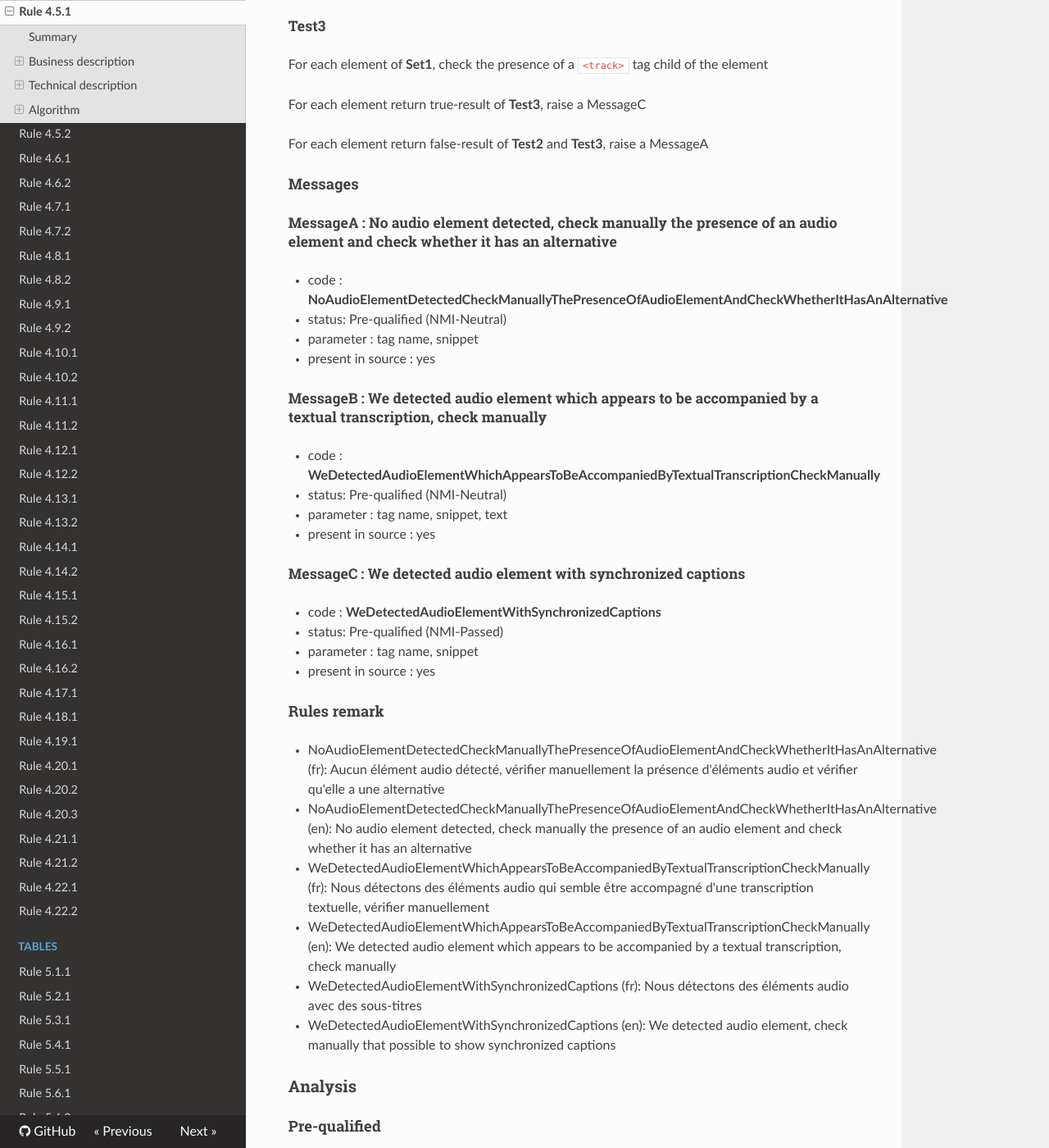
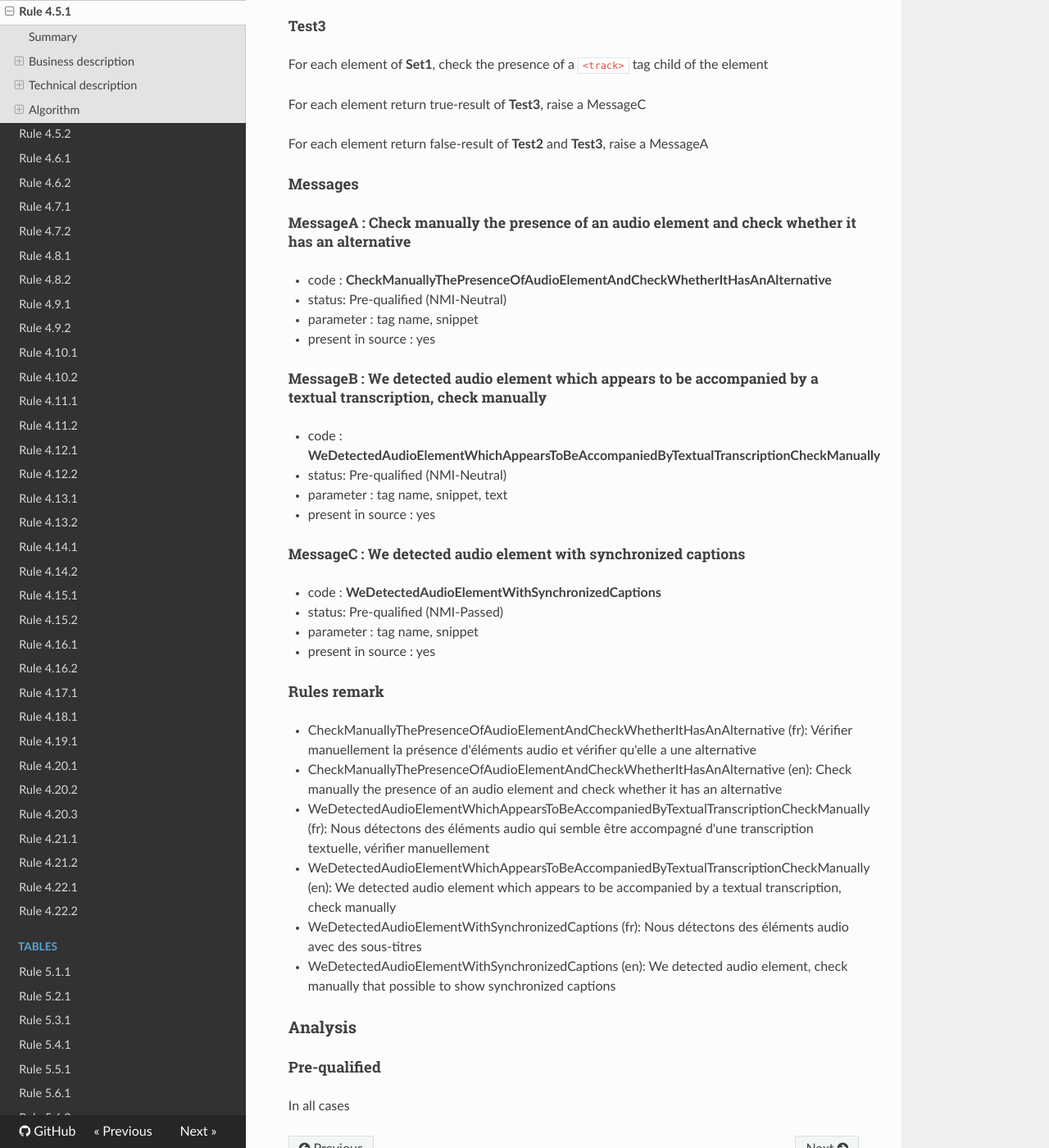
Before and after one commit to Tanaguru/RGAA3-2016, an MkDocs documentation site: the page built from docs/Rule-4-5-1.md, in a window 1280 px wide and 1400 px high, scrolled down 1654 px. Shown: the whole window at 82% size. Built offline with MkDocs 1.6.1, drawn with Linux system fonts in a browser that asks for light colours; nearby versions of some CDN libraries; old or Windows-style settings are respelled for this version of MkDocs.

Commit message:
Update tests 4.5.1

```diff
--- a/docs/Rule-4-5-1.md
+++ b/docs/Rule-4-5-1.md
@@ -73,9 +73,9 @@ For each element return false-result of **Test2** and **Test3**, raise a Message
 
 #### Messages
 
-##### MessageA : No audio element detected, check manually the presence of an audio element and check whether it has an alternative
+##### MessageA : Check manually the presence of an audio element and check whether it has an alternative
 
--    code : **NoAudioElementDetectedCheckManuallyThePresenceOfAudioElementAndCheckWhetherItHasAnAlternative**
+-    code : **CheckManuallyThePresenceOfAudioElementAndCheckWhetherItHasAnAlternative**
 -    status: Pre-qualified (NMI-Neutral)
 -    parameter : tag name, snippet
 -    present in source : yes
@@ -96,8 +96,8 @@ For each element return false-result of **Test2** and **Test3**, raise a Message
 
 #### Rules remark
 
- * NoAudioElementDetectedCheckManuallyThePresenceOfAudioElementAndCheckWhetherItHasAnAlternative (fr): Aucun &eacute;l&eacute;ment audio d&eacute;tect&eacute;, v&eacute;rifier manuellement la pr&eacute;sence d'&eacute;l&eacute;ments audio et v&eacute;rifier qu'elle a une alternative
- * NoAudioElementDetectedCheckManuallyThePresenceOfAudioElementAndCheckWhetherItHasAnAlternative (en): No audio element detected, check manually the presence of an audio element and check whether it has an alternative
+ * CheckManuallyThePresenceOfAudioElementAndCheckWhetherItHasAnAlternative (fr): V&eacute;rifier manuellement la pr&eacute;sence d'&eacute;l&eacute;ments audio et v&eacute;rifier qu'elle a une alternative
+ * CheckManuallyThePresenceOfAudioElementAndCheckWhetherItHasAnAlternative (en): Check manually the presence of an audio element and check whether it has an alternative
 
  * WeDetectedAudioElementWhichAppearsToBeAccompaniedByTextualTranscriptionCheckManually (fr): Nous d&eacute;tectons des &eacute;l&eacute;ments audio qui semble &ecirc;tre accompagn&eacute; d'une transcription textuelle, v&eacute;rifier manuellement
  * WeDetectedAudioElementWhichAppearsToBeAccompaniedByTextualTranscriptionCheckManually (en): We detected audio element which appears to be accompanied by a textual transcription, check manually
```
Also changed, not shown: 3 other files.
